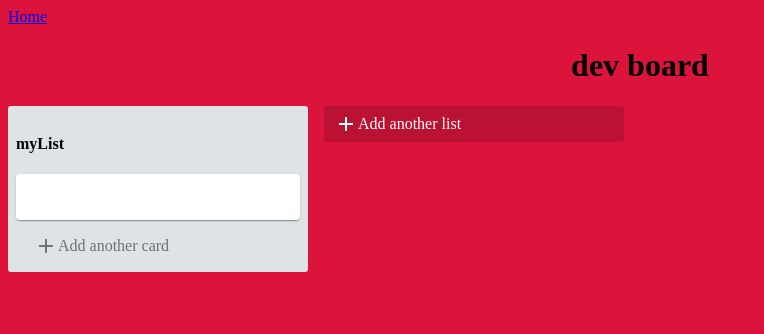
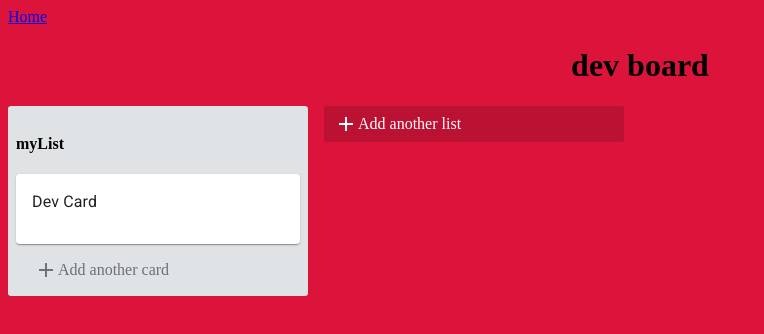
Before and after one commit to sajib21/kajkam, a React (Create React App) app: page /board-00 in a window 1280 px wide. Shown: the top 334 px of the page, without its empty margins (0-764 px from the left). Built offline with nearby package versions, Linux system fonts and the light colour scheme.

Commit message:
Completed List component

```diff
--- a/src/components/kkBoard.js
+++ b/src/components/kkBoard.js
@@ -59,7 +59,7 @@ class KKBoard extends Component {
                       key={list.listID}
                       listID={list.listID}
                       title={list.listTitle}
-                      cards={list.cards}
+                      cards={listCards}
                       index={index}
                     />
                   );
--- a/src/components/kkList.js
+++ b/src/components/kkList.js
@@ -95,9 +95,10 @@ const KKList = React.memo(({ title, cards, listID, index, dispatch }) => {
           ref={provided.innerRef}
           {...provided.dragHandleProps}
         >
-          <Droppable droppableId={String(listID)}>
+          <Droppable droppableId={String(listID)} type="card">
             {(provided) => (
-              <div {...provided.droppableProps} ref={provided.innerRef}>
+              <div>
+                <div>
                   {editMode ? (
                     renderEditInput()
                   ) : (
@@ -108,17 +109,20 @@ const KKList = React.memo(({ title, cards, listID, index, dispatch }) => {
                       </DeleteButton>
                     </TitleContainer>
                   )}
+                </div>
+                <div {...provided.droppableProps} ref={provided.innerRef}>
                   {cards.map((card, index) => (
                     <KKCard
-                    key={card.id}
+                      key={card.cardID}
                       index={index}
                       text={card.text}
-                    id={card.id}
+                      id={card.cardID}
                       listID={listID}
                     />
                   ))}
                   {provided.placeholder}
                   <KKCreate listID={listID} />
+                </div>
               </div>
             )}
           </Droppable>
```
Lines whose indentation alone changed are shown as unchanged.
